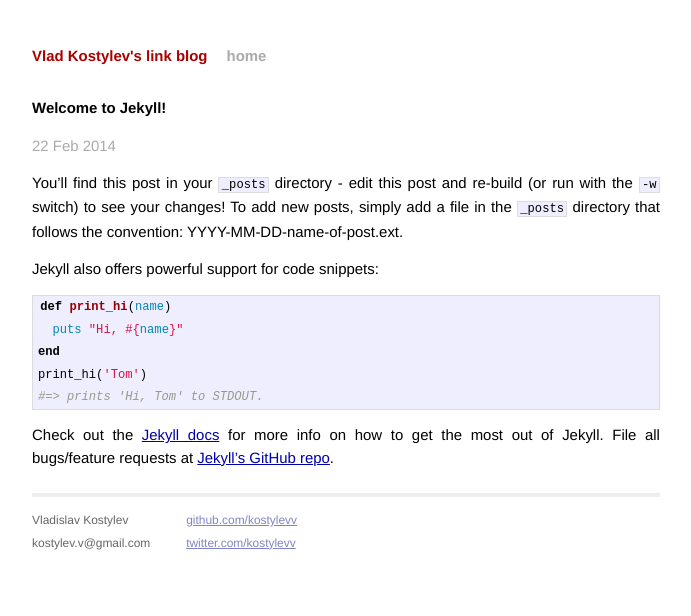
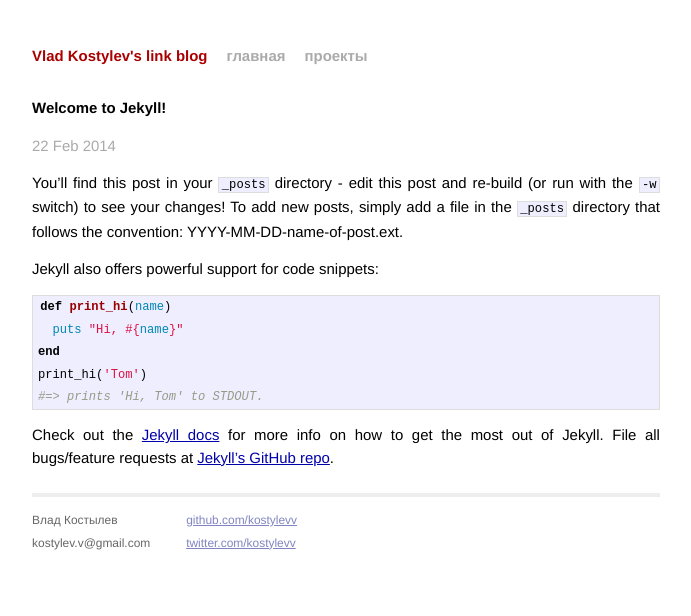
Before and after one commit to kostylevv/kostylevv.github.io, a Jekyll site: the page built from _posts/2014-02-22-welcome-to-jekyll.markdown, in a window 1280 px wide. Shown: the top 616 px of the page, without its empty margins (294-985 px from the left). Built offline with Jekyll 4.4.1, drawn with Linux system fonts in a browser that asks for light colours; Markdown is read by kramdown in place of the engine named in the settings.

Commit message:
Ru, projects added

```diff
--- a/_layouts/default.html
+++ b/_layouts/default.html
@@ -18,7 +18,8 @@
         <div class="site">
           <div class="header">
             <h1 class="title"><a href="/">{{ site.name }}</a></h1>
-            <a class="extra" href="/">home</a>
+            <a class="extra" href="/">главная</a>
+            <a class="extra" href="/projects/index.html">проекты</a>
           </div>
 
           {{ content }}
@@ -26,7 +27,7 @@
           <div class="footer">
             <div class="contact">
               <p>
-                Vladislav Kostylev<br />
+                Влад Костылев<br />
                 kostylev.v@gmail.com
               </p>
             </div>
--- /dev/null
+++ b/projects/index.html
@@ -0,0 +1,6 @@
+
+<div id="home">
+  <h1>Проекты</h1>
+  <a href = "http://play.google.com/store/apps/details?id=com.unionfind.android.echomskapp" > &laquo;Сетка радио Эхо Москвы для Android&raquo; </a>
+
+</div>
```
